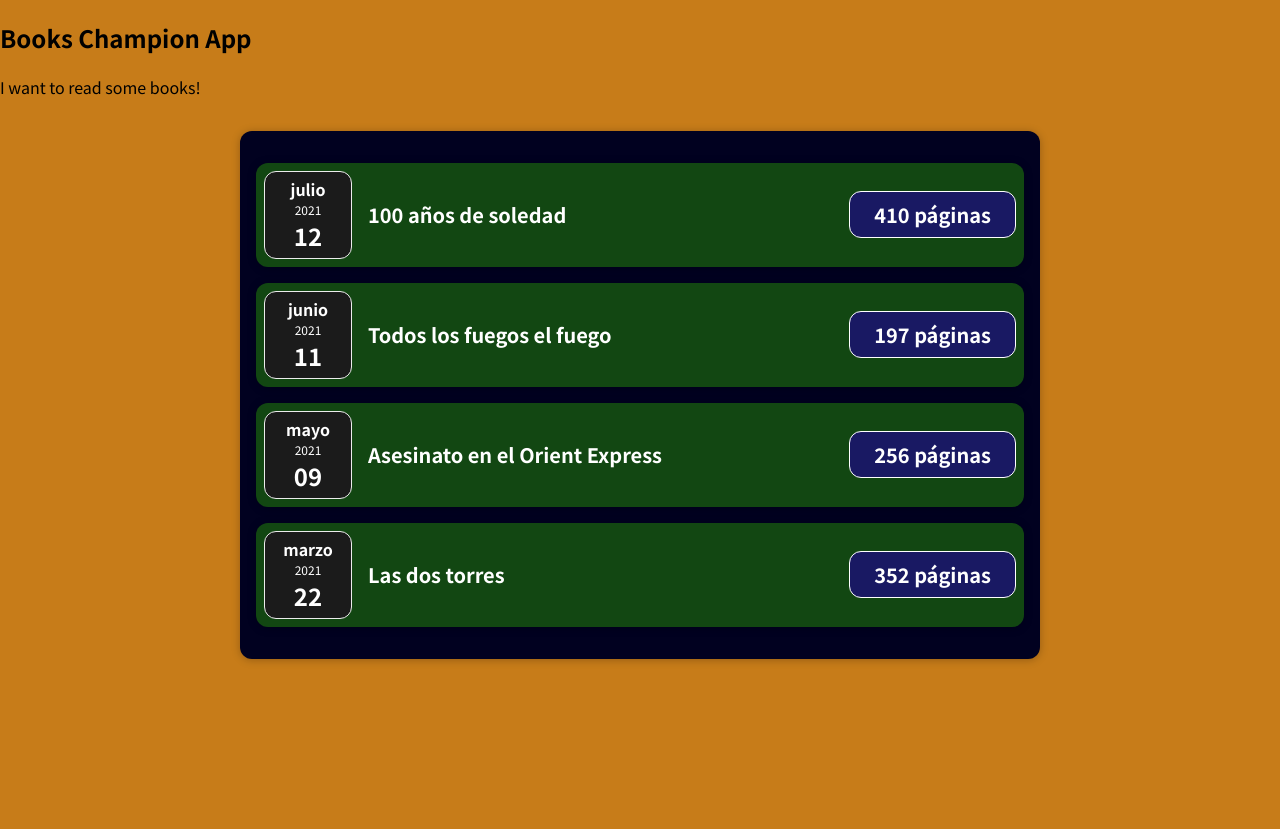
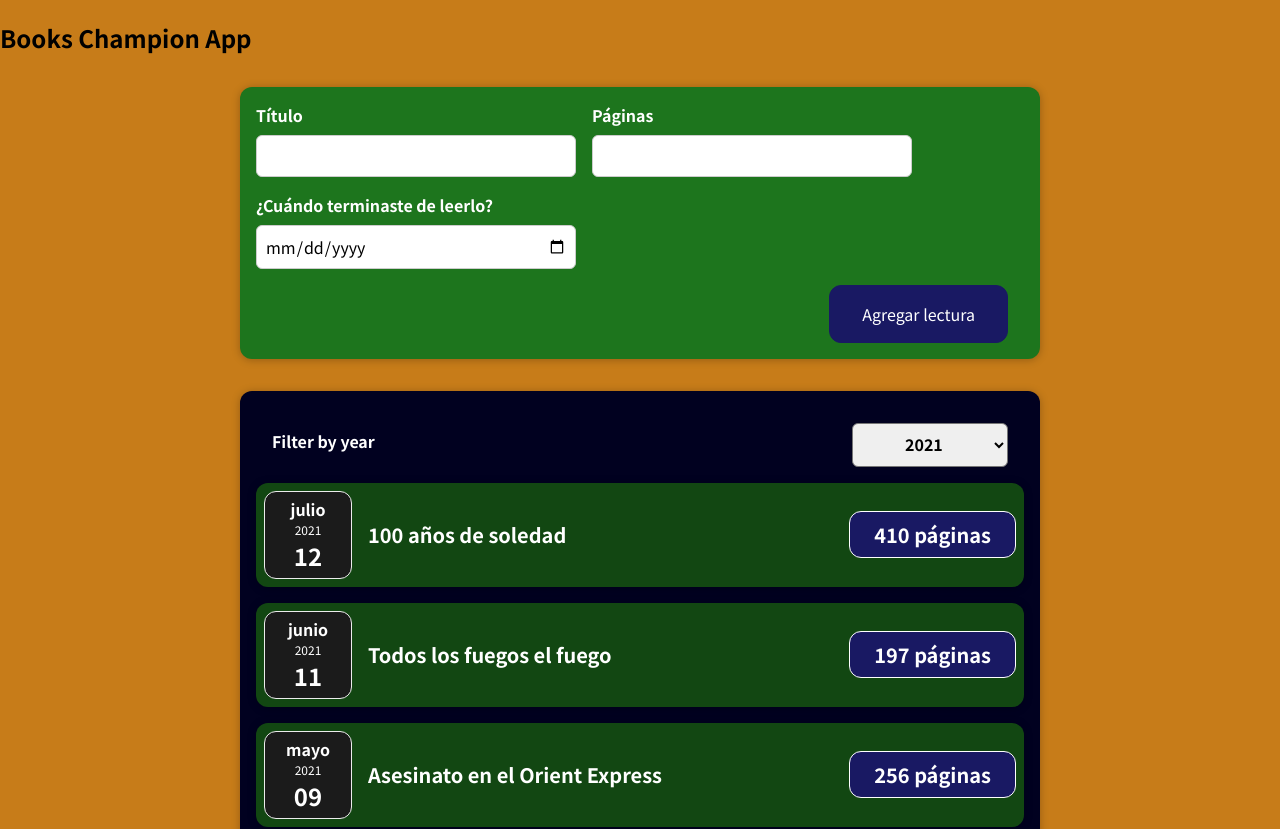
Before and after one commit to gabrielgolzman/books-champion-own, a React (Create React App) app: page / in a window 1280 px wide. Shown: the top 829 px of the page. Before the commit the page ends 800 px from the top, so only its background shows below. Built offline with nearby package versions, Linux system fonts and the light colour scheme.

Commit message:
Finished the third class code

```diff
--- a/src/App.js
+++ b/src/App.js
@@ -1,4 +1,5 @@
 import Books from './components/Books/Books';
+import NewBook from './components/NewBook/NewBook';
 
 const App = () => {
    const books = [
@@ -23,10 +24,16 @@ const App = () => {
          date: new Date('2021-03-22'),
       },
    ];
+
+   const addedBookHandler = (bookData) => {
+      console.log('In App.js');
+      console.log(bookData);
+   };
+
    return (
       <div>
          <h2>Books Champion App</h2>
-         <p>I want to read some books!</p>
+         <NewBook onBookAdded={addedBookHandler} />
          <Books books={books} />
       </div>
    );
--- a/src/components/Books/Books.js
+++ b/src/components/Books/Books.js
@@ -1,10 +1,22 @@
+import { useState } from 'react';
+
 import BookItem from './BookItem';
 import Card from '../UI/Card';
 import './Books.css';
+import BooksFilter from '../Filter/BooksFilter';
 
 const Books = ({ books }) => {
+   const [filteredYear, setFilteredYear] = useState('2021');
+
+   const filterYearHandler = (newFilterYear) => {
+      setFilteredYear(newFilterYear);
+   };
    return (
       <Card className="books">
+         <BooksFilter
+            selected={filteredYear}
+            onFilterYearChanged={filterYearHandler}
+         />
          <BookItem
             title={books[0].title}
             pageCount={books[0].pageCount}
--- /dev/null
+++ b/src/components/Filter/BooksFilter.css
@@ -0,0 +1,24 @@
+.Books-filter {
+   color: white;
+   padding: 0 1rem;
+}
+
+.Books-filter__control {
+   display: flex;
+   width: 100%;
+   align-items: center;
+   justify-content: space-between;
+   margin: 1rem 0;
+}
+
+.Books-filter label {
+   font-weight: bold;
+   margin-bottom: 0.5rem;
+}
+
+.Books-filter select {
+   font: inherit;
+   padding: 0.5rem 3rem;
+   font-weight: bold;
+   border-radius: 6px;
+}
--- /dev/null
+++ b/src/components/Filter/BooksFilter.js
@@ -0,0 +1,22 @@
+import './BooksFilter.css';
+
+const BooksFilter = ({ onFilterYearChanged, selected }) => {
+   const filterChangeHandler = (event) => {
+      onFilterYearChanged(event.target.value);
+   };
+   return (
+      <div className="Books-filter">
+         <div className="Books-filter__control">
+            <label>Filter by year</label>
+            <select value={selected} onChange={filterChangeHandler}>
+               <option value="2022">2022</option>
+               <option value="2021">2021</option>
+               <option value="2020">2020</option>
+               <option value="2019">2019</option>
+            </select>
+         </div>
+      </div>
+   );
+};
+
+export default BooksFilter;
--- /dev/null
+++ b/src/components/NewBook/BookForm.css
@@ -0,0 +1,27 @@
+.new-book-controls {
+   display: flex;
+   flex-wrap: wrap;
+   gap: 1rem;
+   margin-bottom: 1rem;
+   text-align: left;
+}
+
+.new-book-control label {
+   font-weight: bold;
+   color: #ffffff;
+   margin-bottom: 0.5rem;
+   display: block;
+}
+
+.new-book-control input {
+   font: inherit;
+   padding: 0.5rem;
+   border-radius: 6px;
+   border: 1px solid #ccc;
+   width: 20rem;
+   max-width: 100%;
+}
+
+.new-book-actions {
+   text-align: right;
+}
--- /dev/null
+++ b/src/components/NewBook/BookForm.js
@@ -0,0 +1,71 @@
+import { useState } from 'react';
+
+import './BookForm.css';
+
+const BookForm = ({ onBookDataSaved }) => {
+   const [enteredTitle, setEnteredTitle] = useState('');
+   const [enteredPageCount, setPageCount] = useState('');
+   const [enteredDate, setEnteredDate] = useState('');
+
+   const changeTitleHandler = (event) => {
+      setEnteredTitle(event.target.value);
+   };
+   const changePageCountHandler = (event) => {
+      setPageCount(event.target.value);
+   };
+   const changeDateHandler = (event) => {
+      setEnteredDate(event.target.value);
+   };
+   const submitBookHandler = (event) => {
+      event.preventDefault();
+      const bookData = {
+         title: enteredTitle,
+         pageCount: enteredPageCount,
+         dateRead: new Date(enteredDate),
+      };
+      onBookDataSaved(bookData);
+      setEnteredTitle('');
+      setPageCount('');
+      setEnteredDate('');
+   };
+
+   return (
+      <form onSubmit={submitBookHandler}>
+         <div className="new-book-controls">
+            <div className="new-book-control">
+               <label>Título</label>
+               <input
+                  type="text"
+                  value={enteredTitle}
+                  onChange={changeTitleHandler}
+               />
+            </div>
+            <div className="new-book-control">
+               <label>Páginas</label>
+               <input
+                  type="number"
+                  min="1"
+                  step="1"
+                  value={enteredPageCount}
+                  onChange={changePageCountHandler}
+               />
+            </div>
+            <div className="new-book-control">
+               <label>¿Cuándo terminaste de leerlo?</label>
+               <input
+                  type="date"
+                  min="2019-01-01"
+                  max="2022-12-31"
+                  value={enteredDate}
+                  onChange={changeDateHandler}
+               />
+            </div>
+         </div>
+         <div className="new-book-actions">
+            <button type="submit">Agregar lectura</button>
+         </div>
+      </form>
+   );
+};
+
+export default BookForm;
--- /dev/null
+++ b/src/components/NewBook/NewBook.css
@@ -0,0 +1,38 @@
+.new-book {
+   background-color: rgb(29, 117, 29);
+   padding: 1rem;
+   margin: 2rem auto;
+   width: 50rem;
+   max-width: 95%;
+   border-radius: 12px;
+   text-align: center;
+   box-shadow: 0 1px 8px rgba(0, 0, 0, 0.25);
+}
+
+.new-book button {
+   font: inherit;
+   cursor: pointer;
+   padding: 1rem 2rem;
+   border: 1px solid rgb(25, 25, 99);
+   background-color: rgb(25, 25, 99);
+   color: white;
+   border-radius: 12px;
+   margin-right: 1rem;
+}
+
+.new-book button:hover,
+.new-book button:active {
+   background-color: rgb(55, 55, 165);
+   border-color: rgb(55, 55, 165);
+}
+
+.new-book button.alternative {
+   color: #220131;
+   border-color: transparent;
+   background-color: transparent;
+}
+
+.new-book button.alternative:hover,
+.new-book button.alternative:active {
+   background-color: #ddb3f8;
+}
--- /dev/null
+++ b/src/components/NewBook/NewBook.js
@@ -0,0 +1,21 @@
+import BookForm from './BookForm';
+
+import './NewBook.css';
+
+const NewBook = ({ onBookAdded }) => {
+   const saveBookDataHandler = (enteredBookData) => {
+      const bookData = {
+         ...enteredBookData,
+         id: Math.random().toString(),
+      };
+      onBookAdded(bookData);
+   };
+
+   return (
+      <div className="new-book">
+         <BookForm onBookDataSaved={saveBookDataHandler} />
+      </div>
+   );
+};
+
+export default NewBook;
```
